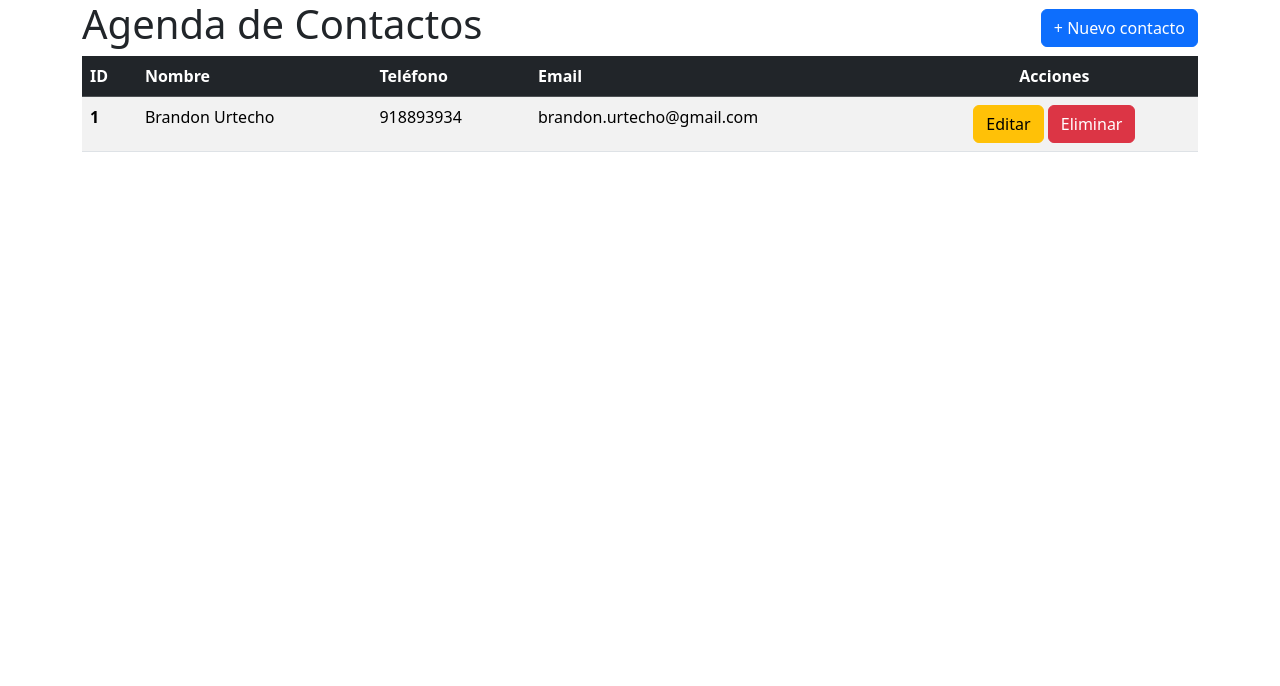
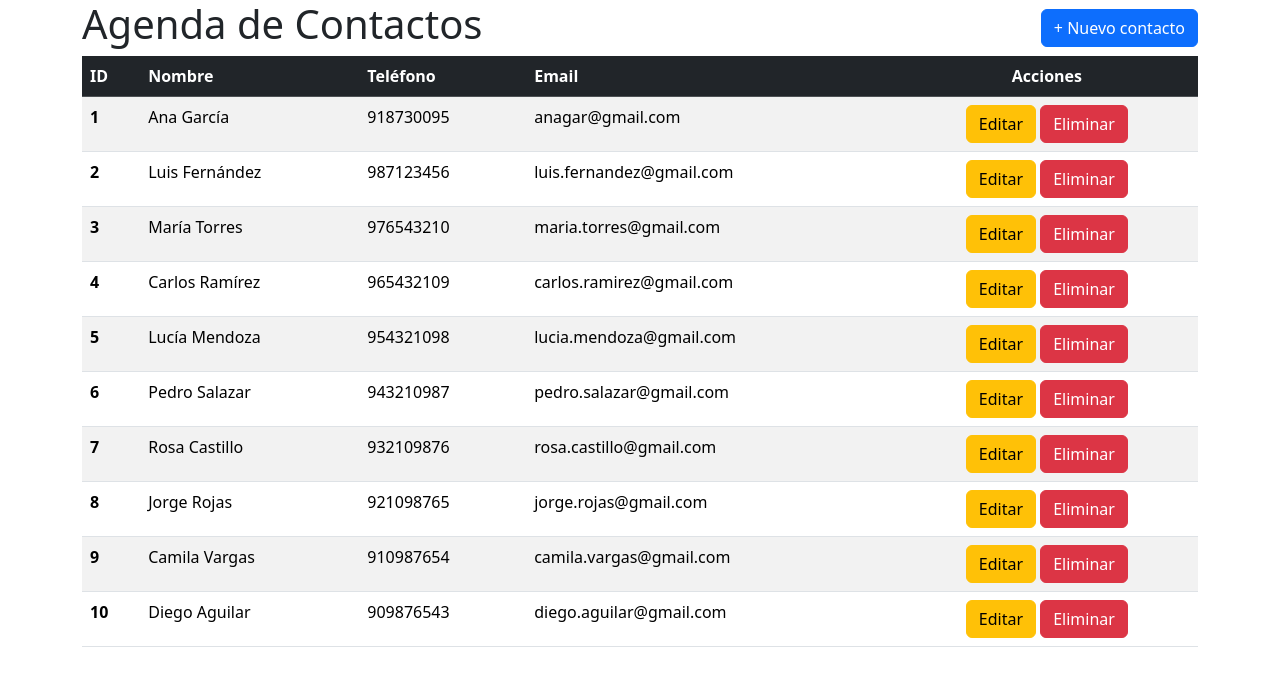
Before and after one commit to BelParia/mi_app_sql, a Flask app: page / in a window 1280 px wide. Shown: the top 686 px of the page. Run offline with Flask 3, Linux system fonts and the light colour scheme.

Commit message:
refactor: se agrego una db y contactos

```diff
--- a/app.py
+++ b/app.py
@@ -1,11 +1,36 @@
 from flask import Flask
+from extensions import db
+from models import Contacto
 from routes import register_app
 
 app = Flask(__name__)
+
+app.config['SQLALCHEMY_DATABASE_URI'] = 'sqlite:///database.db'
+db.init_app(app)
+
+def cargar_datos_iniciales():
+    contactos = [
+        Contacto(nombre="Ana García", telefono="918730095", email="anagar@gmail.com"),
+        Contacto(nombre="Luis Fernández", telefono="987123456", email="luis.fernandez@gmail.com"),
+        Contacto(nombre="María Torres", telefono="976543210", email="maria.torres@gmail.com"),
+        Contacto(nombre="Carlos Ramírez", telefono="965432109", email="carlos.ramirez@gmail.com"),
+        Contacto(nombre="Lucía Mendoza", telefono="954321098", email="lucia.mendoza@gmail.com"),
+        Contacto(nombre="Pedro Salazar", telefono="943210987", email="pedro.salazar@gmail.com"),
+        Contacto(nombre="Rosa Castillo", telefono="932109876", email="rosa.castillo@gmail.com"),
+        Contacto(nombre="Jorge Rojas", telefono="921098765", email="jorge.rojas@gmail.com"),
+        Contacto(nombre="Camila Vargas", telefono="910987654", email="camila.vargas@gmail.com"),
+        Contacto(nombre="Diego Aguilar", telefono="909876543", email="diego.aguilar@gmail.com"),
+    ]
+    if Contacto.query.count() == 0:
+        db.session.add_all(contactos)
+        db.session.commit()
 
 register_app(app=app)
 
 ## ejecutar el programa
 ## solo en este archivo
 if __name__ == '__main__':
+    with app.app_context():
+        db.create_all()
+        cargar_datos_iniciales()
     app.run(debug=True)
--- /dev/null
+++ b/extensions.py
@@ -0,0 +1,3 @@
+from flask_sqlalchemy import SQLAlchemy
+
+db = SQLAlchemy()
--- a/routes.py
+++ b/routes.py
@@ -1,9 +1,11 @@
 from flask import render_template, request, redirect, url_for
+from models import Contacto
 
 def register_app(app):
     @app.route("/")
     def inicio():
-        return render_template("index.html")
+        contactos = Contacto.query.all()
+        return render_template("index.html", contactos=contactos)
 
     @app.route("/crear")
     def crear():
--- a/templates/index.html
+++ b/templates/index.html
@@ -28,16 +28,18 @@
                 </tr>
             </thead>
             <tbody>
+                {% for contacto in contactos %}
                 <tr>
-                    <th scope="row">1</th>
-                    <td>Brandon Urtecho</td>
-                    <td>918893934</td>
-                    <td>brandon.urtecho@gmail.com</td>
+                    <th scope="row">{{ contacto.id }}</th>
+                    <td>{{ contacto.nombre }}</td>
+                    <td>{{ contacto.telefono }}</td>
+                    <td>{{ contacto.email }}</td>
                     <td class="text-center">
                         <a href="{{ url_for('editar') }}" class="btn btn-warning">Editar</a>
                         <a href="{{ url_for('eliminar') }}" class="btn btn-danger">Eliminar</a>
                     </td>
                 </tr>
+                {% endfor %}
             </tbody>
     </table>
     </div>
```
Also changed, not shown: models.py (added, +7 -0 lines), instance/database.db (added).
